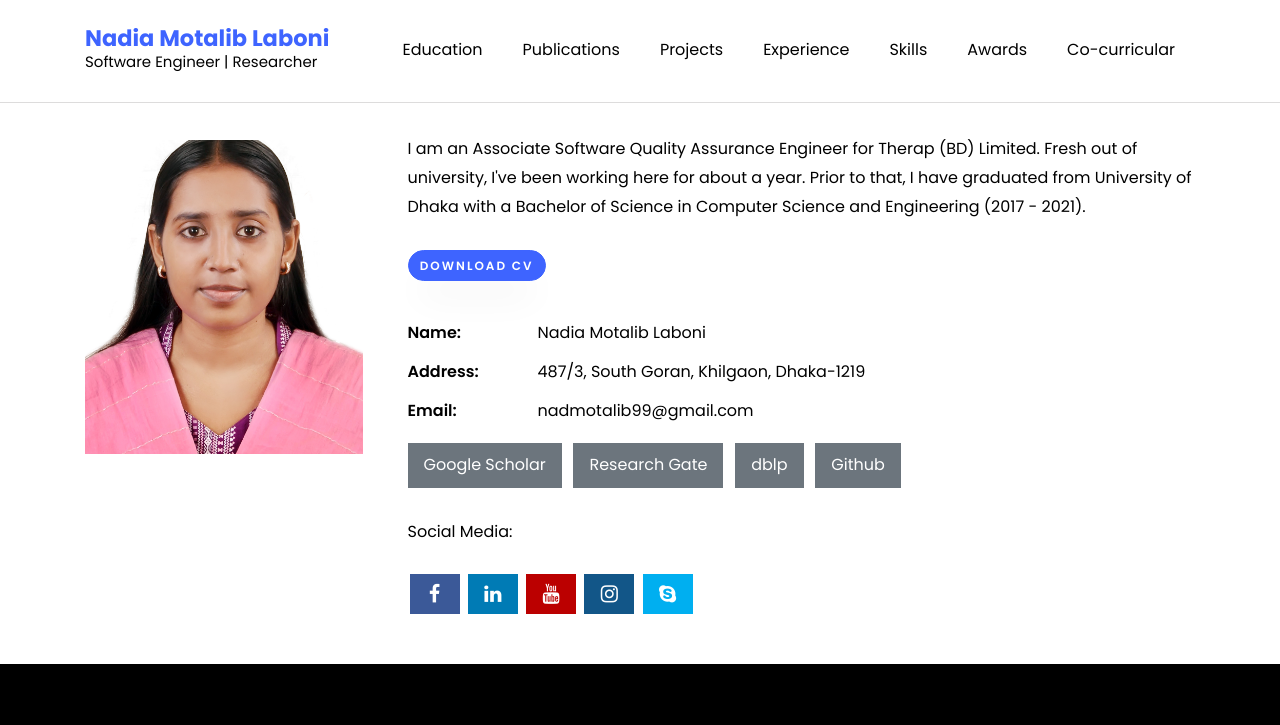
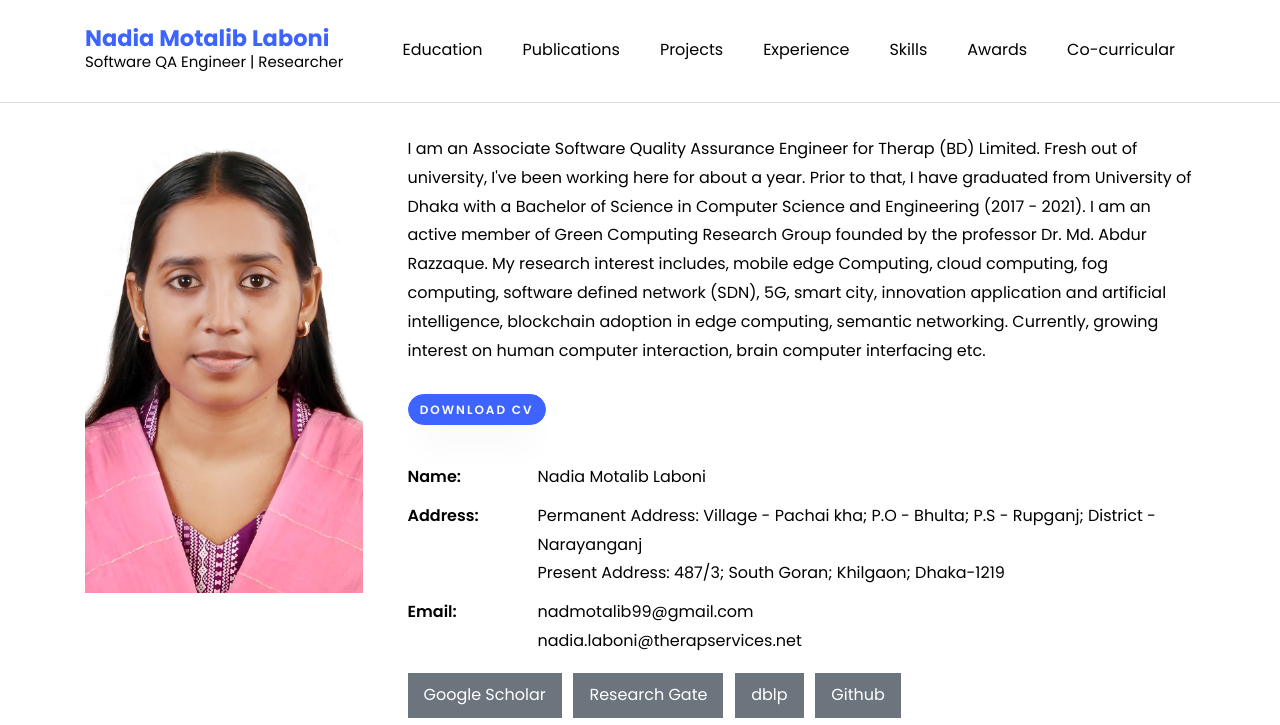
Before and after one commit to Nadia-43/Nadia-s-Portfolio, a plain HTML site: page index.html in a window 1280 px wide. Shown: the top 725 px of the page. Drawn offline with nearby package versions, Linux system fonts and the light colour scheme; files whose address does not match are found by name.

Commit message:
Edited some information at the homepage

```diff
--- a/index.html
+++ b/index.html
@@ -131,7 +131,7 @@
 		<div class="container">
 			<div class="custom-nav name-tag">
 				<a href="index.html"><b>Nadia Motalib Laboni</b></a><br />
-				<p style="font-size: 1rem; margin-top: -10px;">Software Engineer | Researcher</p>
+				<p style="font-size: 1rem; margin-top: -10px;">Software QA Engineer | Researcher</p>
 			</div>
 			<button class="navbar-toggler js-fh5co-nav-toggle fh5co-nav-toggle" type="button" data-toggle="collapse"
 				data-target="#ftco-nav" aria-controls="ftco-nav" aria-expanded="false" aria-label="Toggle navigation">
@@ -171,7 +171,7 @@
 					<div class="row justify-content-start pb-3">
 						<div class="col-md-12 heading-section ftco-animate">
 
-							<p style="color: black;"> I am an Associate Software Quality Assurance Engineer for Therap (BD) Limited. Fresh out of university, I've been working here for about a year. Prior to that, I have graduated from University of Dhaka with a Bachelor of Science in Computer Science and Engineering (2017 - 2021).
+							<p style="color: black;"> I am an Associate Software Quality Assurance Engineer for Therap (BD) Limited. Fresh out of university, I've been working here for about a year. Prior to that, I have graduated from University of Dhaka with a Bachelor of Science in Computer Science and Engineering (2017 - 2021). I am an active member of Green Computing Research Group founded by the professor Dr. Md. Abdur Razzaque. My research interest includes, mobile edge Computing, cloud computing, fog computing,  software defined network (SDN), 5G, smart city, innovation application and artificial intelligence, blockchain adoption in edge computing, semantic networking. Currently, growing interest on human computer interaction, brain computer interfacing etc.
 								<br /><br />
 
 								<a href="documents/Resume_Nadia_Motalib.pdf" target="_blank"
@@ -184,10 +184,10 @@
 
 								<li class="d-flex"><span>Name:</span> <span style="color: black;">Nadia Motalib Laboni</span></li>
 								<!-- <li class="d-flex"><span>Date of birth:</span> <span>October 3, 1996</span></li> -->
-								<li class="d-flex"><span>Address:</span> <span style="color: black;"> 487/3, South Goran, Khilgaon, Dhaka-1219</span></li>
+								<li class="d-flex"><span>Address:</span> <span style="color: black;"> Permanent Address: Village - Pachai kha; P.O - Bhulta; P.S - Rupganj; District - Narayanganj</br> Present Address: 487/3; South Goran; Khilgaon; Dhaka-1219</span></li>
 								<li class="d-flex">
 									<span>Email:</span>
-									<span style="color: black;">nadmotalib99@gmail.com</span>
+									<span style="color: black;">nadmotalib99@gmail.com </br> nadia.laboni@therapservices.net</span>
 								</li>
 
 
```
